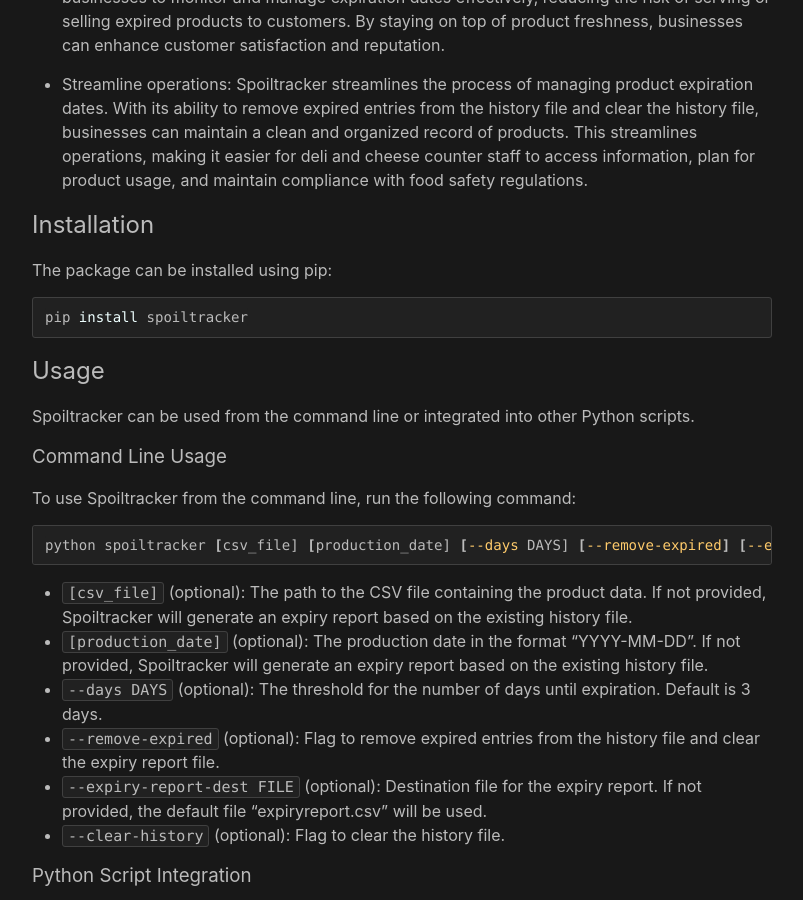
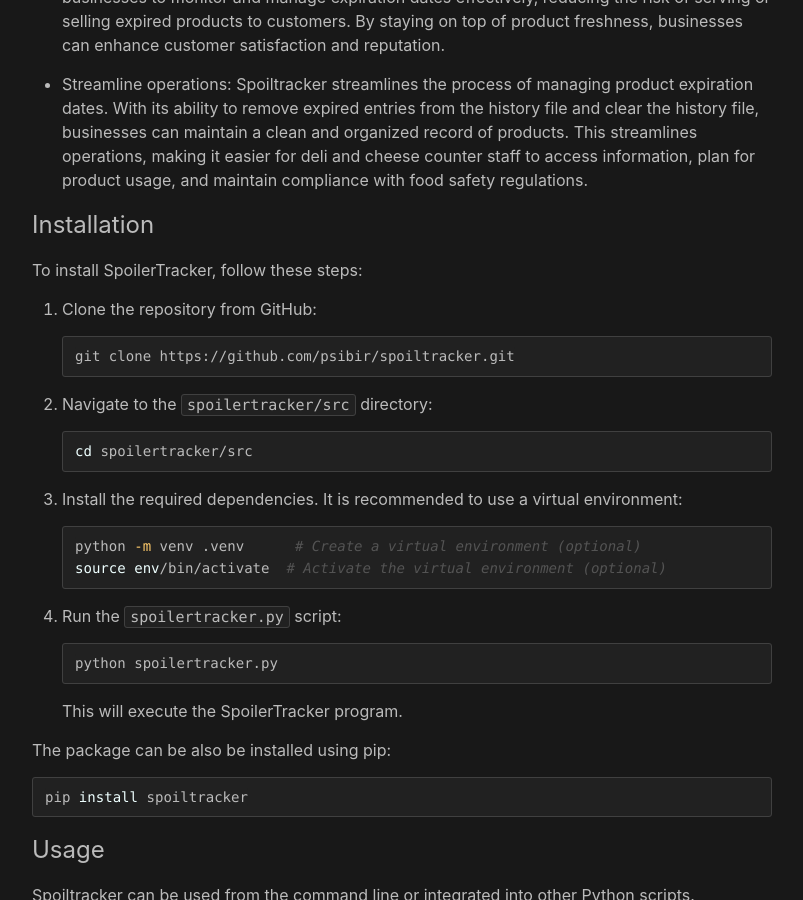
Before and after one commit to psibir/psibir.github.io, a Jekyll site: the page built from _posts/2023-06-06-Automating Expiry Tracking.md, in a window 1280 px wide and 900 px high, scrolled down 1820 px. Shown: the whole window, without its empty margins (238-1041 px from the left). Built offline with Jekyll 4.4.1, drawn with Linux system fonts in a browser that asks for light colours; a script that is not in the unit is left out; comment, search, counter and statistics services are not loaded.

Commit message:
Update 2023-06-06-Automating Expiry Tracking.md

````diff
--- a/_posts/2023-06-06-Automating Expiry Tracking.md
+++ b/_posts/2023-06-06-Automating Expiry Tracking.md
@@ -41,7 +41,36 @@
 
 ## Installation
 
-The package can be installed using pip:
+To install SpoilerTracker, follow these steps:
+
+1. Clone the repository from GitHub:
+
+   ```shell
+   git clone https://github.com/psibir/spoiltracker.git
+   ```
+
+2. Navigate to the `spoilertracker/src` directory:
+
+   ```shell
+   cd spoilertracker/src
+   ```
+
+3. Install the required dependencies. It is recommended to use a virtual environment:
+
+   ```shell
+   python -m venv .venv      # Create a virtual environment (optional)
+   source env/bin/activate  # Activate the virtual environment (optional)
+   ```
+
+4. Run the `spoilertracker.py` script:
+
+   ```shell
+   python spoilertracker.py
+   ```
+
+   This will execute the SpoilerTracker program.
+
+The package can be also be installed using pip:
 
 ```shell
 pip install spoiltracker
````
